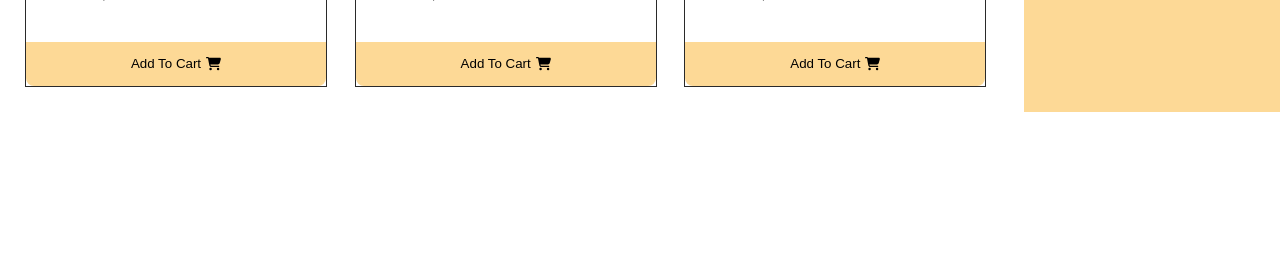
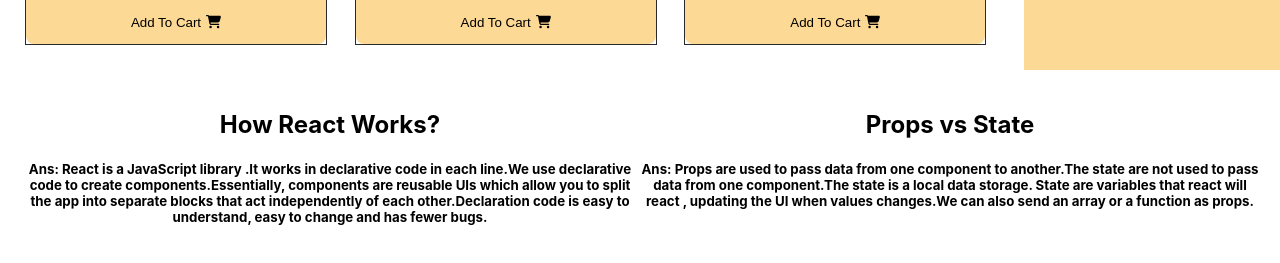
Before and after one commit to salmakhatun0056/dream-corner, a React (Create React App) app: page / in a window 1280 px wide. Shown: the part 1515-1778 px from the top of the page. Before the commit the page ends 1627 px from the top, so only its background shows below. Built offline with nearby package versions, Linux system fonts and the light colour scheme.

Commit message:
extra work finish

```diff
--- a/src/App.js
+++ b/src/App.js
@@ -1,15 +1,16 @@
 import logo from './logo.svg';
 import './App.css';
 import Products from './Components/Products/Products';
+import Extra from './Components/Extra/Extra';
 
 function App() {
   return (
     <div >
       <div className="App">
         <h1>Dream Corner </h1>
-        <h3>Choose 5 Laptop</h3>
       </div>
       <Products></Products>
+      <Extra></Extra>
     </div>
   );
 }
--- /dev/null
+++ b/src/Components/Extra/Extra.css
@@ -0,0 +1,6 @@
+.extra{
+    text-align: center;
+    display: grid;
+    grid-template-columns: 1fr 1fr;
+    padding: 20px;
+}
--- /dev/null
+++ b/src/Components/Extra/Extra.js
@@ -0,0 +1,20 @@
+import React from 'react';
+import './Extra.css'
+
+const Extra = () => {
+    return (
+        <div className='extra'>
+            <div>
+                <h2>How React Works?</h2>
+                <h5> <b>Ans:</b> React is a JavaScript library .It works in declarative code in each line.We use declarative code to create components.Essentially, components are reusable UIs which allow you to split the app into separate blocks that act independently of each other.Declaration code is easy to understand, easy to change and has fewer bugs.
+                </h5>
+            </div>
+            <div>
+                <h2>Props vs State</h2>
+                <h5><b>Ans: Props are used to pass data from one component to another.The state are not used to pass data from one component.The state is a local data storage. State are variables that react will react , updating the UI when values changes.We can also send an array or a function as props.</b></h5>
+            </div>
+        </div>
+    );
+};
+
+export default Extra;
--- a/src/Components/Products/Products.css
+++ b/src/Components/Products/Products.css
@@ -20,3 +20,14 @@
     width: 50%;
 
 }
+@media only screen and (max-width:426px) {
+    .products-container{
+        grid-template-columns: 1fr;
+    }
+}
+/* @media only screen and (max-width:426) {
+    .selected-container{
+  display: flex;
+        flex-direction: column;
+    }
+} */
--- a/src/Components/Products/Products.js
+++ b/src/Components/Products/Products.js
@@ -25,8 +25,8 @@ const Products = () => {
         else {
             alert('Please select different product')
         }
+    }
 
-    }
     const chooseOne = () => {
         if (cart.length === 0) {
             return;
@@ -39,10 +39,10 @@ const Products = () => {
         else {
             return chooseOne()
         }
+    }
 
-    }
     const chooseAgainBtn = () => {
-        console.log(chooseAgainBtn)
+        setCart([])
     }
 
     return (
@@ -70,6 +70,7 @@ const Products = () => {
             </div>
         </div>
     );
+
 };
 
 export default Products;
```
